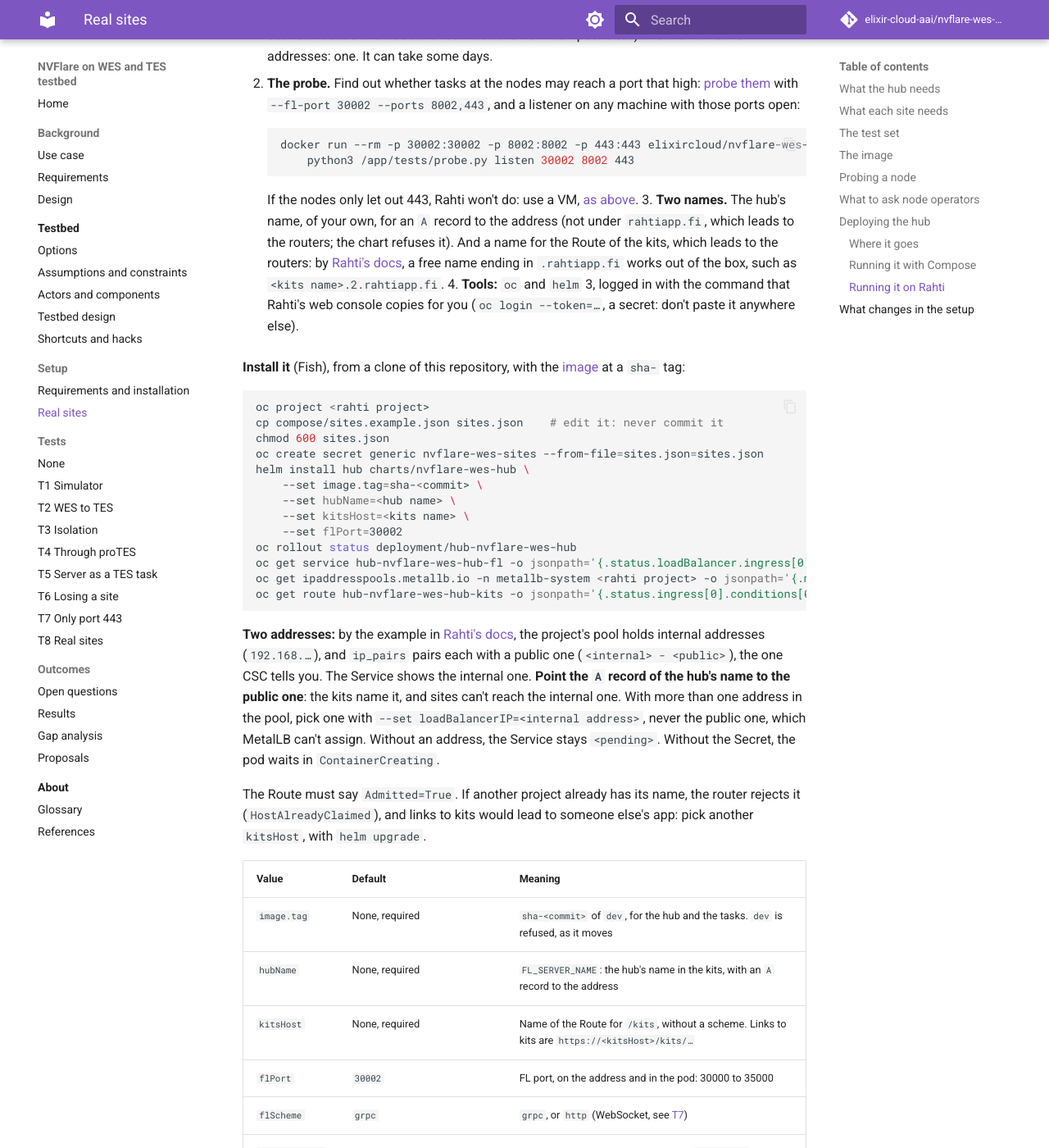
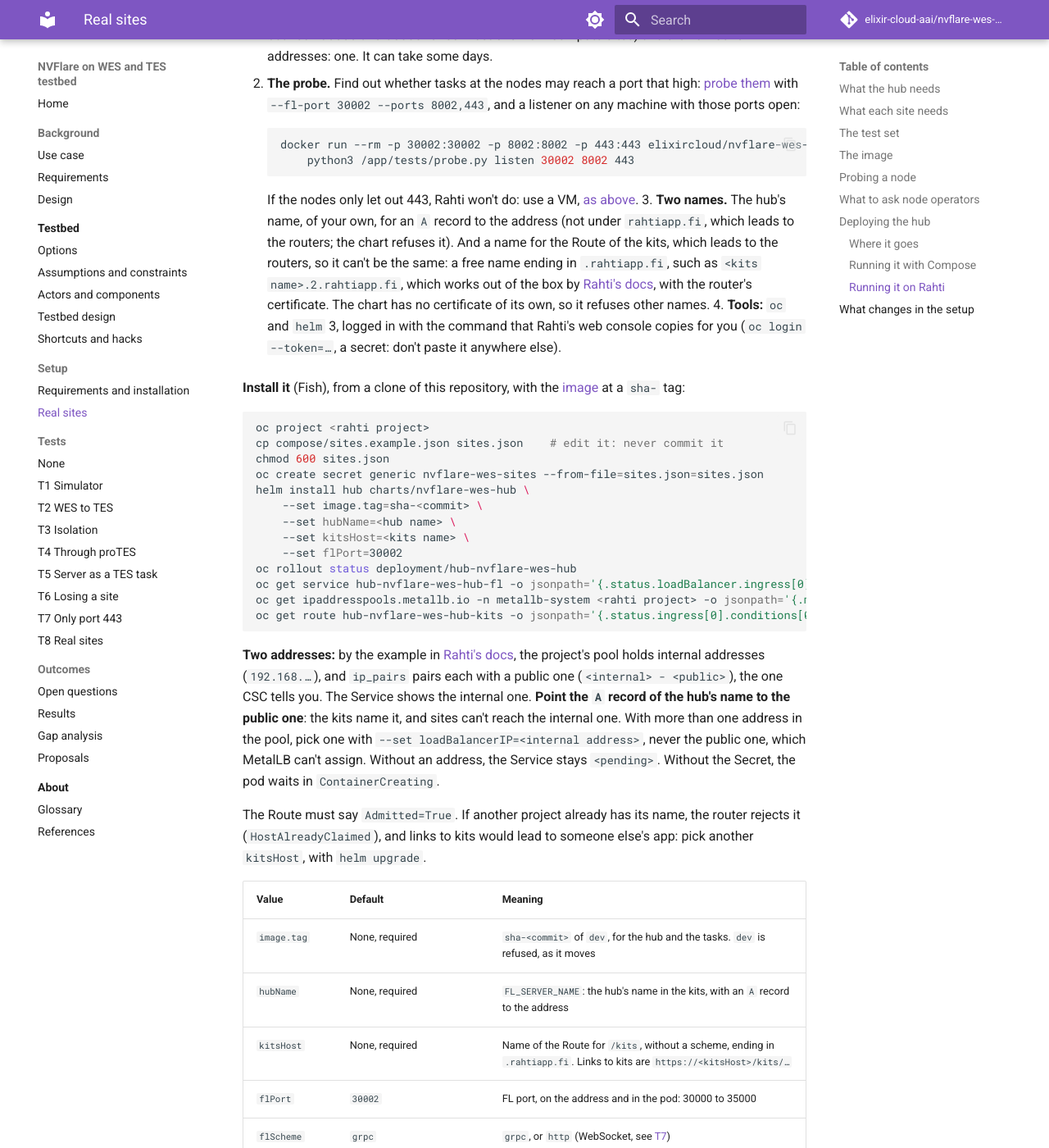
Before and after one commit to elixir-cloud-aai/nvflare-wes-testbed, an MkDocs documentation site: the page built from docs/setup/real-sites.md, in a window 1280 px wide and 1400 px high, scrolled down 7115 px. Shown: the whole window at 82% size. Built offline with MkDocs 1.6.1 and Material for MkDocs 9.7.7, drawn with Linux system fonts in a browser that asks for light colours; comment, search, counter and statistics services are not loaded.

Commit message:
fix: keep names short and kits under rahtiapp.fi
Leave room for the longest suffix in the names of objects, so that
long release names stay within 63 characters. Refuse a kits host
outside rahtiapp.fi: the chart has no certificate of its own, and the
hub's name leads to the LoadBalancer, not to the routers (review
by Sourcery).

Co-Authored-By: Claude Opus 5.5 <noreply@anthropic.com>

````diff
--- a/docs/setup/real-sites.md
+++ b/docs/setup/real-sites.md
@@ -169,7 +169,7 @@ The sites file comes from a Secret that you create, which isn't part of the char
     ```
 
     If the nodes only let out 443, Rahti won't do: use a VM, [as above](#where-it-goes).
-3. **Two names.** The hub's name, of your own, for an `A` record to the address (not under `rahtiapp.fi`, which leads to the routers; the chart refuses it). And a name for the Route of the kits, which leads to the routers: by [Rahti's docs](https://docs.csc.fi/cloud/rahti/usage/networking/), a free name ending in `.rahtiapp.fi` works out of the box, such as `<kits name>.2.rahtiapp.fi`.
+3. **Two names.** The hub's name, of your own, for an `A` record to the address (not under `rahtiapp.fi`, which leads to the routers; the chart refuses it). And a name for the Route of the kits, which leads to the routers, so it can't be the same: a free name ending in `.rahtiapp.fi`, such as `<kits name>.2.rahtiapp.fi`, which works out of the box by [Rahti's docs](https://docs.csc.fi/cloud/rahti/usage/networking/), with the router's certificate. The chart has no certificate of its own, so it refuses other names.
 4. **Tools:** `oc` and `helm` 3, logged in with the command that Rahti's web console copies for you (`oc login --token=…`, a secret: don't paste it anywhere else).
 
 **Install it** (Fish), from a clone of this repository, with the [image](#the-image) at a `sha-` tag:
@@ -198,7 +198,7 @@ The Route must say `Admitted=True`. If another project already has its name, the
 |---|---|---|
 | `image.tag` | None, required | `sha-<commit>` of `dev`, for the hub and the tasks. `dev` is refused, as it moves |
 | `hubName` | None, required | `FL_SERVER_NAME`: the hub's name in the kits, with an `A` record to the address |
-| `kitsHost` | None, required | Name of the Route for `/kits`, without a scheme. Links to kits are `https://<kitsHost>/kits/…` |
+| `kitsHost` | None, required | Name of the Route for `/kits`, without a scheme, ending in `.rahtiapp.fi`. Links to kits are `https://<kitsHost>/kits/…` |
 | `flPort` | `30002` | FL port, on the address and in the pod: 30000 to 35000 |
 | `flScheme` | `grpc` | `grpc`, or `http` (WebSocket, see [T7](../tests/t7-port-443.md)) |
 | `loadBalancerIP` | Empty | Internal address of the project's pool (`192.168.…`), not the public one. Empty: one of the pool's |
````
Also changed, not shown: 4 other files.
